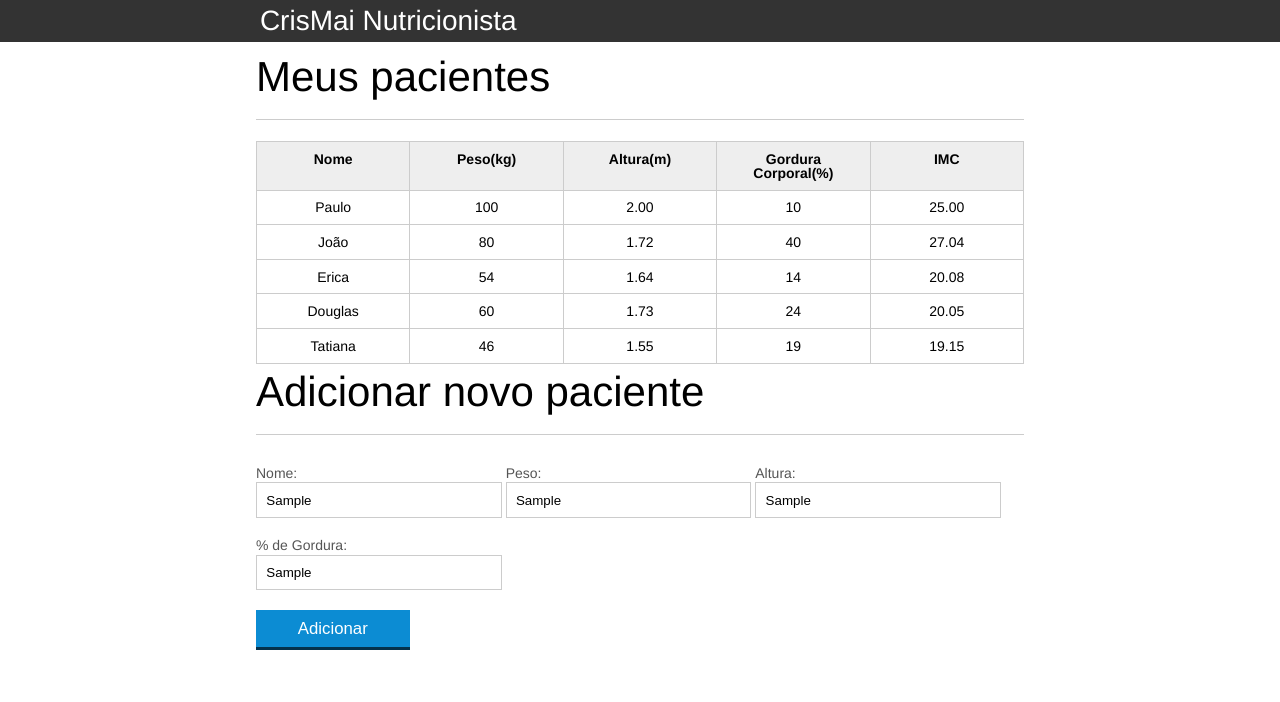
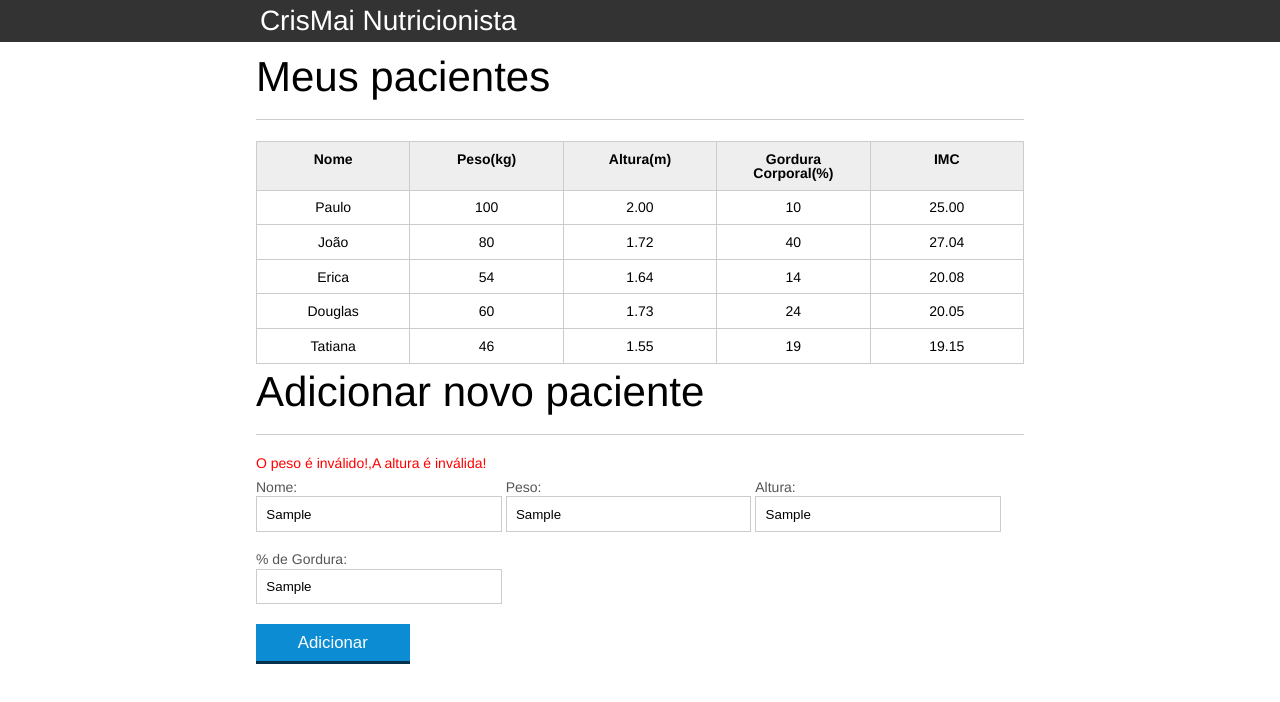
Before and after one commit to CrisMai/javascript, a plain HTML site: page index.html in a window 1280 px wide. Both pictures are taken after typing "Sample", "Sample", "Sample", "Sample" into the empty fields and a click on the button "Adicionar". Drawn offline with Linux system fonts and the light colour scheme.

Commit message:
Exibindo mensagens de erro

```diff
--- a/css/index.css
+++ b/css/index.css
@@ -136,3 +136,7 @@ button[disabled=disabled], button:disabled {
 .paciente-invalido {
 	background-color: lightcoral;
 }
+
+#mensagem-erro {
+	color: red;
+}
--- a/index.html
+++ b/index.html
@@ -75,6 +75,7 @@
 
     <section class="container">
       <h2 id="titulo-form">Adicionar novo paciente</h2>
+      <span id="mensagem-erro"></span>
       <form id="form-adiciona">
         <div class="grupo">
           <label for="nome">Nome:</label>
--- a/js/form.js
+++ b/js/form.js
@@ -1,7 +1,6 @@
 
 var botaoAdicionar = document.querySelector("#adicionar-paciente");
 botaoAdicionar.addEventListener("click", function (event) {
-
   event.preventDefault();
 
   var form = document.querySelector("#form-adiciona");
@@ -13,8 +12,10 @@ botaoAdicionar.addEventListener("click", function (event) {
   var pacienteTr = montaTr(paciente);
 
   //valida paciente
-   if (!validaPaciente(paciente)) {
-    console.log("Paciente inválido");
+  var erros = validaPaciente(paciente);
+  if (erros.length > 0) {
+    var mensagemErro = document.querySelector("#mensagem-erro");
+    mensagemErro.textContent = erros;
     return;
   }
 
@@ -64,9 +65,14 @@ function montaTd(dado, classe) {
 }
 
 function validaPaciente(paciente) {
-  if (validaPeso(paciente.peso)) {
-    return true;
-  } else {
-    return false;
+  var erros = [];
+
+  if (!validaPeso(paciente.peso)) {
+    erros.push("O peso é inválido!")
   }
+  if (!validaAltura(paciente.altura)) {
+    erros.push("A altura é inválida!")
   }
+
+  return erros;
+}
```
Lines whose indentation alone changed are shown as unchanged.
